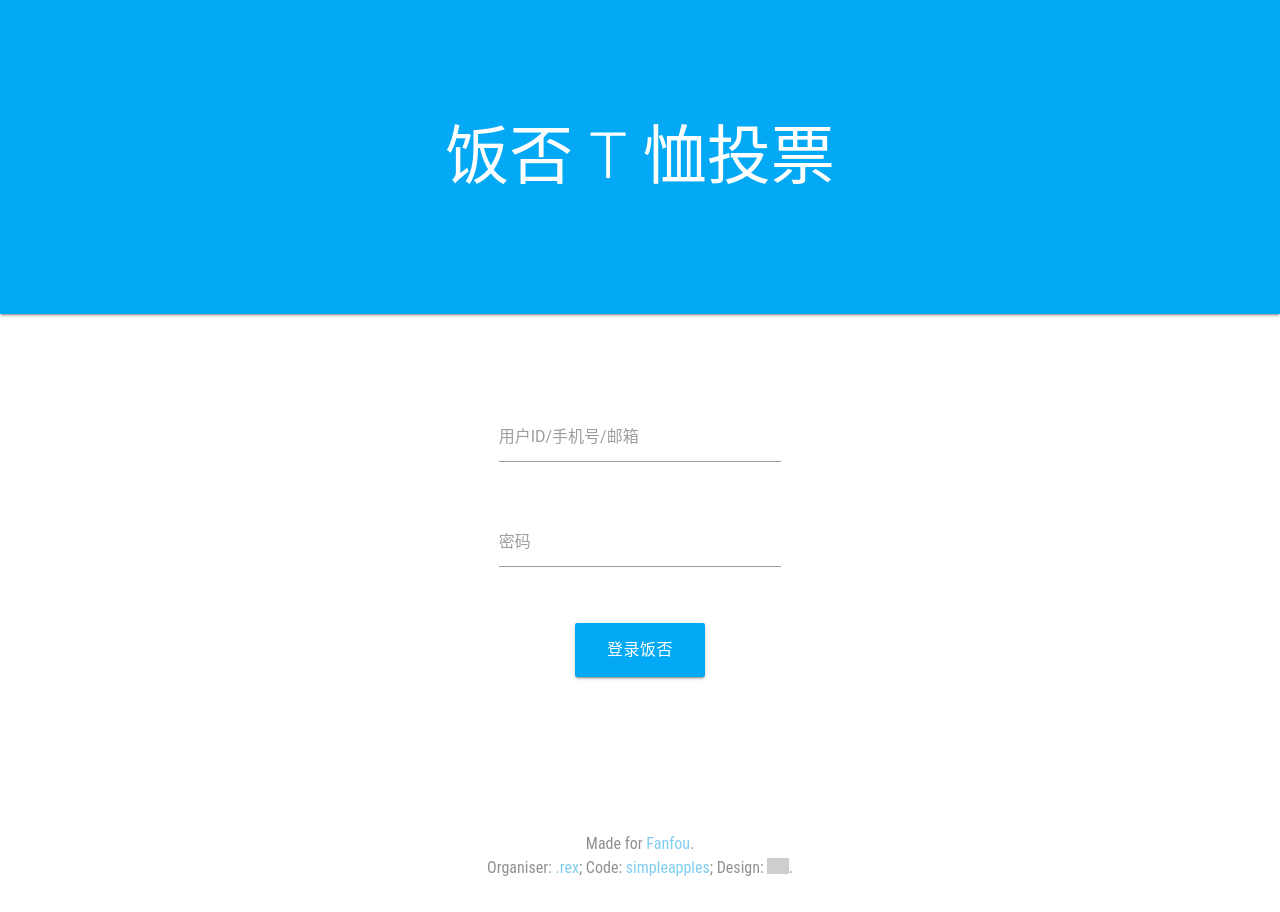
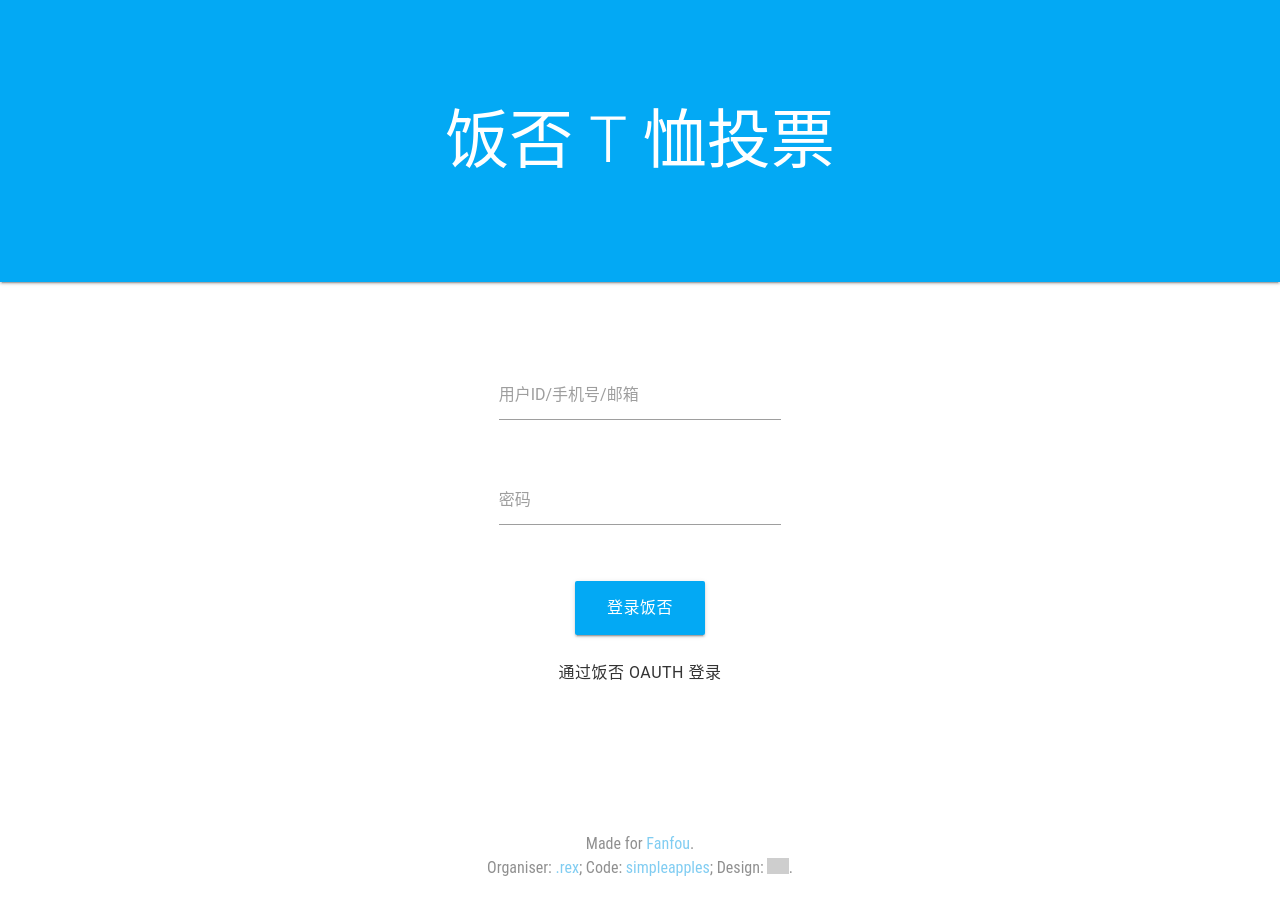
Before and after one commit to simpleapples/fanfou-10th-anniversary, a Flask app: page /auth in a window 1280 px wide. Run offline with Flask 2, Linux system fonts and the light colour scheme; some libraries are stand-ins or nearby versions; some web fonts are replaced; grey boxes are pictures that could not be loaded.

Commit message:
NB: 追加新的依赖 request-oauthlib Feat: 同时提供 OAuth 认证

```diff
--- a/requirements.txt
+++ b/requirements.txt
@@ -17,3 +17,4 @@ requests==2.13.0
 six==1.10.0
 Werkzeug==0.12
 WTForms==2.1
+requests_oauthlib
--- a/templates/auth.html
+++ b/templates/auth.html
@@ -1,5 +1,5 @@
 {% extends "base.html" %}
-{% block title %}饭否T恤投票{% endblock %}
+{% block title %}饭否 T 恤投票{% endblock %}
 {% block content %}
 <div class="index-body">
     <nav class="index-hero light-blue">
@@ -32,6 +32,7 @@
                         </div>
                     </div>
                 </form>
+                <p><a href="/oauth" class="btn btn-flat">通过饭否 OAuth 登录</a></p>
             </div>
         </div>
     </div>
--- a/templates/index.html
+++ b/templates/index.html
@@ -1,5 +1,5 @@
 {% extends "base.html" %}
-{% block title %}饭否T恤投票{% endblock %}
+{% block title %}饭否 T 恤投票{% endblock %}
 {% block content %}
 <nav class="light-blue nav-extended">
     <div class="container">
--- a/views/auth.py
+++ b/views/auth.py
@@ -6,6 +6,7 @@ from flask import render_template
 from flask import redirect
 from flask import url_for
 from flask import request
+from flask import session
 from flask_login import login_user
 from flask_login import login_required
 from flask_login import logout_user
@@ -15,6 +16,7 @@ import json
 from forms.auth import AuthForm
 from models import FFAuth
 import const
+from requests_oauthlib import OAuth1Session, oauth1_session
 
 
 auth_view = Blueprint('auth', __name__)
@@ -58,10 +60,61 @@ def xauth():
         else:
             error = '表单非法'
     else:
-        error = None
+        error = session.get('error_msg', None)
+        session['error_msg'] = None
     return render_template('auth.html',
                            form=form,
                            error=error)
+
+
+@auth_view.route('/oauth')
+def oauth_request():
+    try:
+        o = OAuth1Session(const.CONSUMER_KEY, const.CONSUMER_SECRET)
+        req = o.fetch_request_token("http://fanfou.com/oauth/request_token")
+
+        ov = request.url_root[:-1] + url_for(".oauth_verify")
+
+        session['req'] = req
+        auth = o.authorization_url("http://fanfou.com/oauth/authorize", oauth_callback=ov)
+    except ValueError:
+        session['error_msg'] = "网络连接错误，请重试！"
+        return redirect(url_for('.xauth'))
+
+    return redirect(auth)
+
+
+@auth_view.route('/oauth_verify')
+def oauth_verify():
+    try:
+        req = session['req']
+        o = OAuth1Session(const.CONSUMER_KEY, const.CONSUMER_SECRET,
+                          req['oauth_token'],
+                          req['oauth_token_secret'], verifier=req['oauth_token'])
+        ac = o.fetch_access_token("http://fanfou.com/oauth/access_token")
+        session['req'] = ac
+        user = o.get("http://api.fanfou.com/account/verify_credentials.json?mode=lite").json()
+    except:
+        session['error_msg'] = "验证失败，请重试！"
+        return redirect(url_for('.xauth'))
+
+    try:
+        try:
+            ff_auth = FFAuth.query.equal_to('uniqueID', user['unique_id']).first()
+        except LeanCloudError as err:
+            if err.code == 101:
+                ff_auth = FFAuth()
+        ff_auth.set('username', user['id'])
+        ff_auth.set('nickname', user['name'])
+        ff_auth.set('uniqueID', user['unique_id'])
+        ff_auth.set('token', ac['oauth_token'])
+        ff_auth.set('secret', ac['oauth_token_secret'])
+        ff_auth.save()
+    except LeanCloudError:
+        session['error_msg'] = "写入数据库失败！"
+        return redirect(url_for('.xauth'))
+    login_user(ff_auth, True)
+    return redirect(url_for('main.index'))
 
 
 @auth_view.route('/logout', methods=['GET', 'POST'])
--- a/views/main.py
+++ b/views/main.py
@@ -60,7 +60,7 @@ def vote(product_id, action):
         ff_vote_count = FFVote.query.equal_to('authUser', current_user).count()
         if ff_vote_count >= const.VOTE_LIMIT:
             return jsonify({'success': False,
-                            'error': '最多只能投' + str(const.VOTE_LIMIT) + '个'})
+                            'error': '最多只能投 ' + str(const.VOTE_LIMIT) + ' 票'})
 
     try:
         ff_product = FFProduct.query.get(product_id)
```
